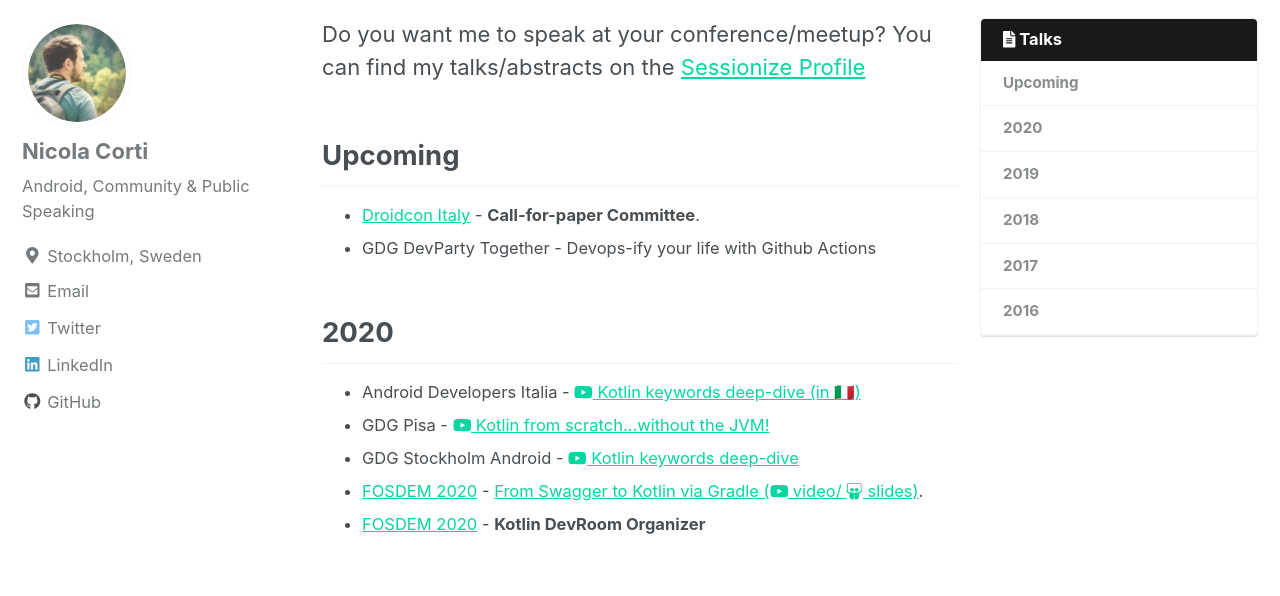
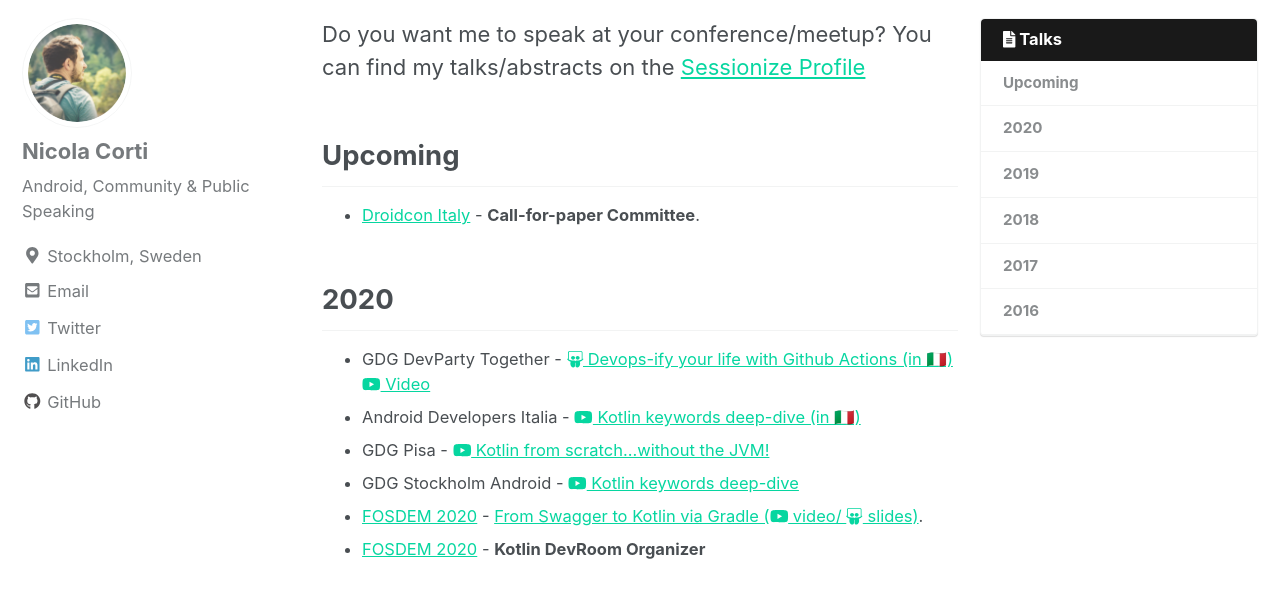
Before and after one commit to cortinico/cortinico.github.io, a Jekyll site: the page built from _pages/talks.md, in a window 1280 px wide and 900 px high, cut to the strip 304-900 px from the top of the window. Built offline with Jekyll 4.4.1, drawn with Linux system fonts in a browser that asks for light colours; nearby versions of some CDN libraries.

Commit message:
Added slides for GDG DevParty Together

```diff
--- a/_pages/talks.md
+++ b/_pages/talks.md
@@ -18,11 +18,11 @@
 ## Upcoming
 
 * [Droidcon Italy](https://droidcon.it) - **Call-for-paper Committee**.
-* GDG DevParty Together - Devops-ify your life with Github Actions
 {: .talk-section }
 
 ## 2020
 
+* GDG DevParty Together - [<i class="fab fa-slideshare"></i> Devops-ify your life with Github Actions (in 🇮🇹)](https://bit.ly/ghactions) [<i class="fab fa-youtube"></i> Video](https://bit.ly/ghactions-video)
 * Android Developers Italia - [<i class="fab fa-youtube"></i> Kotlin keywords deep-dive (in 🇮🇹)](https://youtu.be/p_URjhF4gvo)
 * GDG Pisa - [<i class="fab fa-youtube"></i> Kotlin from scratch...without the JVM!](https://youtu.be/y1xIp-DG2aw)
 * GDG Stockholm Android - [<i class="fab fa-youtube"></i> Kotlin keywords deep-dive](https://youtu.be/B1ezr5rrpq8)
```
